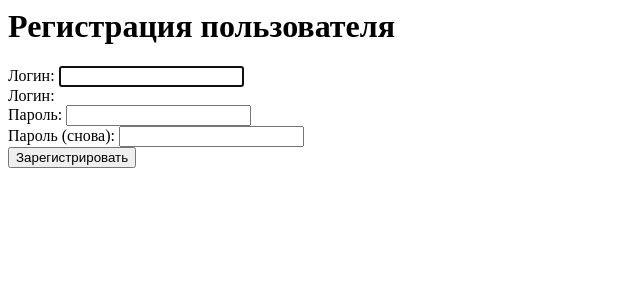
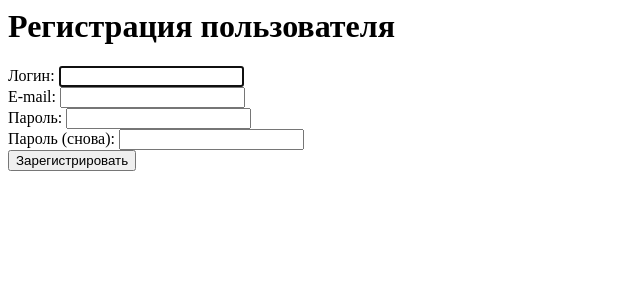
Before and after one commit to alex-zubenko/web, a Django app: page /signup/ in a window 1280 px wide. Shown: the top 300 px of the page, without its empty margins (0-640 px from the left). Run offline with Django 3.2, Linux system fonts and the light colour scheme; parts of the project's set-up code (start-up, migrations or seed data) failed here and were passed over.

Commit message:
Auth second try...

```diff
--- a/ask/templates/register.html
+++ b/ask/templates/register.html
@@ -16,7 +16,7 @@
     {% if form.email.errors %}
       {{ form.email.html_error_list }}
     {% endif %}
-    	<label for="id_email">Логин:</label> {{ form.email }}
+    	<label for="id_email">E-mail:</label> <input type="text" name="email" maxlength="30" id="id_email">
     </div>
 
 		<div class="form-item">
```
